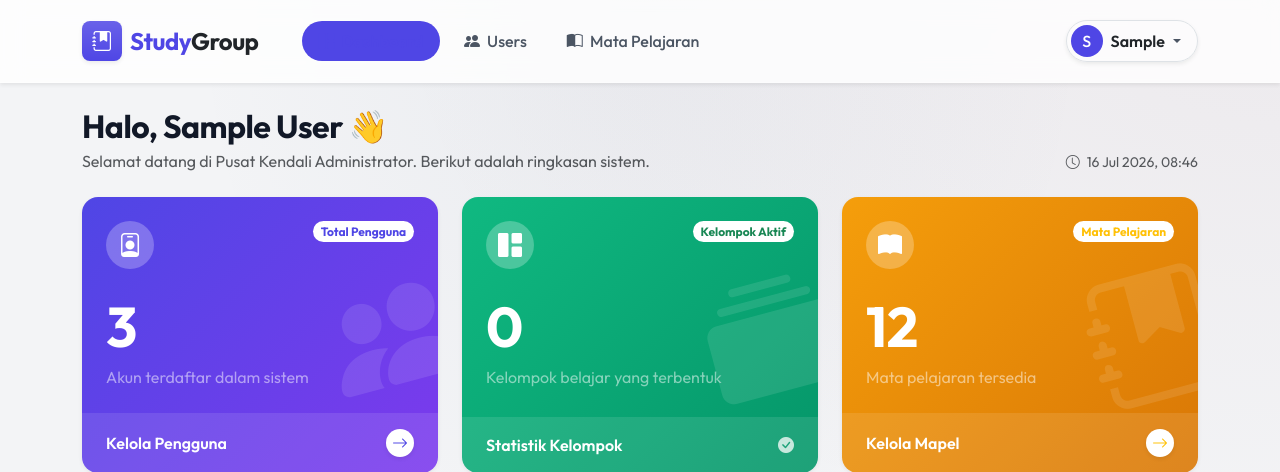
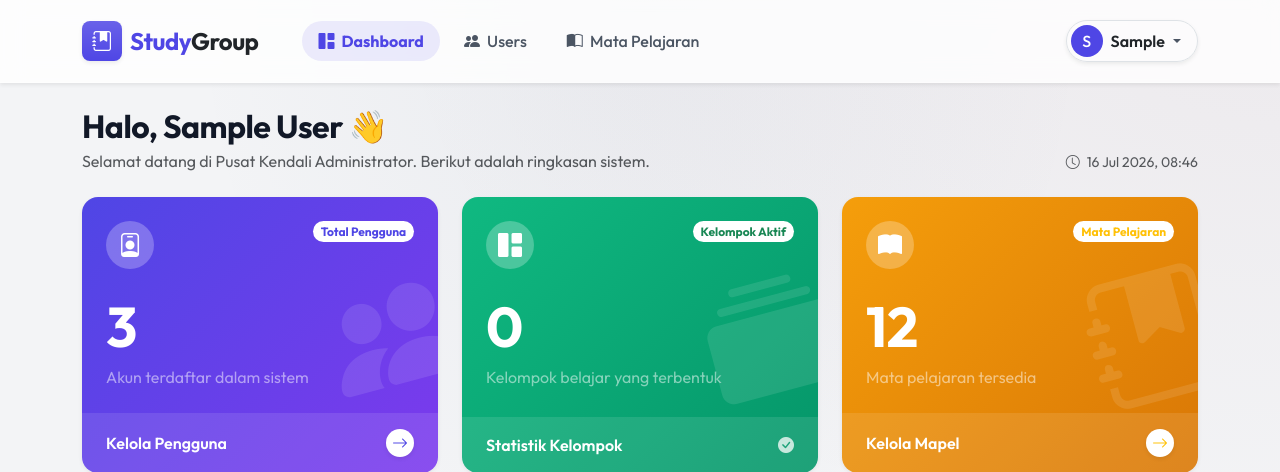
Before and after one commit to Adilsa2254/Study-Group-Organizir.com, a PHP site: page /?page=dashboard_admin in a window 1280 px wide. Shown: the top 472 px of the page. Run offline with PHP 8.4, Linux system fonts and the light colour scheme; the visitor is signed in with stand-in values (Sample User, id 1); data comes from the database, SQL or seed files in the repository; data that the repository does not hold is empty.

Commit message:
Fix active nav link pill visibility bug

```diff
--- a/views/layouts/navbar.php
+++ b/views/layouts/navbar.php
@@ -17,20 +17,20 @@
         <?php if(isset($_SESSION['user_id'])): ?>
             <?php if($_SESSION['role'] === 'admin'): ?>
                 <li class="nav-item">
-                    <a class="nav-link <?= $page == 'dashboard_admin' ? 'active fw-bold text-primary bg-primary bg-opacity-10' : '' ?> rounded-pill px-3 mx-1 transition-all" href="<?= BASE_URL ?>?page=dashboard_admin"><i class="bi bi-grid-1x2-fill me-1"></i> Dashboard</a>
+                    <a class="nav-link <?= $page == 'dashboard_admin' ? 'active fw-bold' : '' ?> rounded-pill px-3 mx-1 transition-all" href="<?= BASE_URL ?>?page=dashboard_admin"><i class="bi bi-grid-1x2-fill me-1"></i> Dashboard</a>
                 </li>
                 <li class="nav-item">
-                    <a class="nav-link <?= $page == 'users' ? 'active fw-bold text-primary bg-primary bg-opacity-10' : '' ?> rounded-pill px-3 mx-1 transition-all" href="<?= BASE_URL ?>?page=users"><i class="bi bi-people-fill me-1"></i> Users</a>
+                    <a class="nav-link <?= $page == 'users' ? 'active fw-bold' : '' ?> rounded-pill px-3 mx-1 transition-all" href="<?= BASE_URL ?>?page=users"><i class="bi bi-people-fill me-1"></i> Users</a>
                 </li>
                 <li class="nav-item">
-                    <a class="nav-link <?= $page == 'subjects' ? 'active fw-bold text-primary bg-primary bg-opacity-10' : '' ?> rounded-pill px-3 mx-1 transition-all" href="<?= BASE_URL ?>?page=subjects"><i class="bi bi-book-half me-1"></i> Mata Pelajaran</a>
+                    <a class="nav-link <?= $page == 'subjects' ? 'active fw-bold' : '' ?> rounded-pill px-3 mx-1 transition-all" href="<?= BASE_URL ?>?page=subjects"><i class="bi bi-book-half me-1"></i> Mata Pelajaran</a>
                 </li>
             <?php else: ?>
                 <li class="nav-item">
-                    <a class="nav-link <?= $page == 'dashboard_student' ? 'active fw-bold text-primary bg-primary bg-opacity-10' : '' ?> rounded-pill px-3 mx-1 transition-all" href="<?= BASE_URL ?>?page=dashboard_student"><i class="bi bi-house-door-fill me-1"></i> Dashboard</a>
+                    <a class="nav-link <?= $page == 'dashboard_student' ? 'active fw-bold' : '' ?> rounded-pill px-3 mx-1 transition-all" href="<?= BASE_URL ?>?page=dashboard_student"><i class="bi bi-house-door-fill me-1"></i> Dashboard</a>
                 </li>
                 <li class="nav-item">
-                    <a class="nav-link <?= $page == 'groups' ? 'active fw-bold text-primary bg-primary bg-opacity-10' : '' ?> rounded-pill px-3 mx-1 transition-all" href="<?= BASE_URL ?>?page=groups"><i class="bi bi-collection-fill me-1"></i> Kelompok Belajar</a>
+                    <a class="nav-link <?= $page == 'groups' ? 'active fw-bold' : '' ?> rounded-pill px-3 mx-1 transition-all" href="<?= BASE_URL ?>?page=groups"><i class="bi bi-collection-fill me-1"></i> Kelompok Belajar</a>
                 </li>
             <?php endif; ?>
         <?php endif; ?>
```
